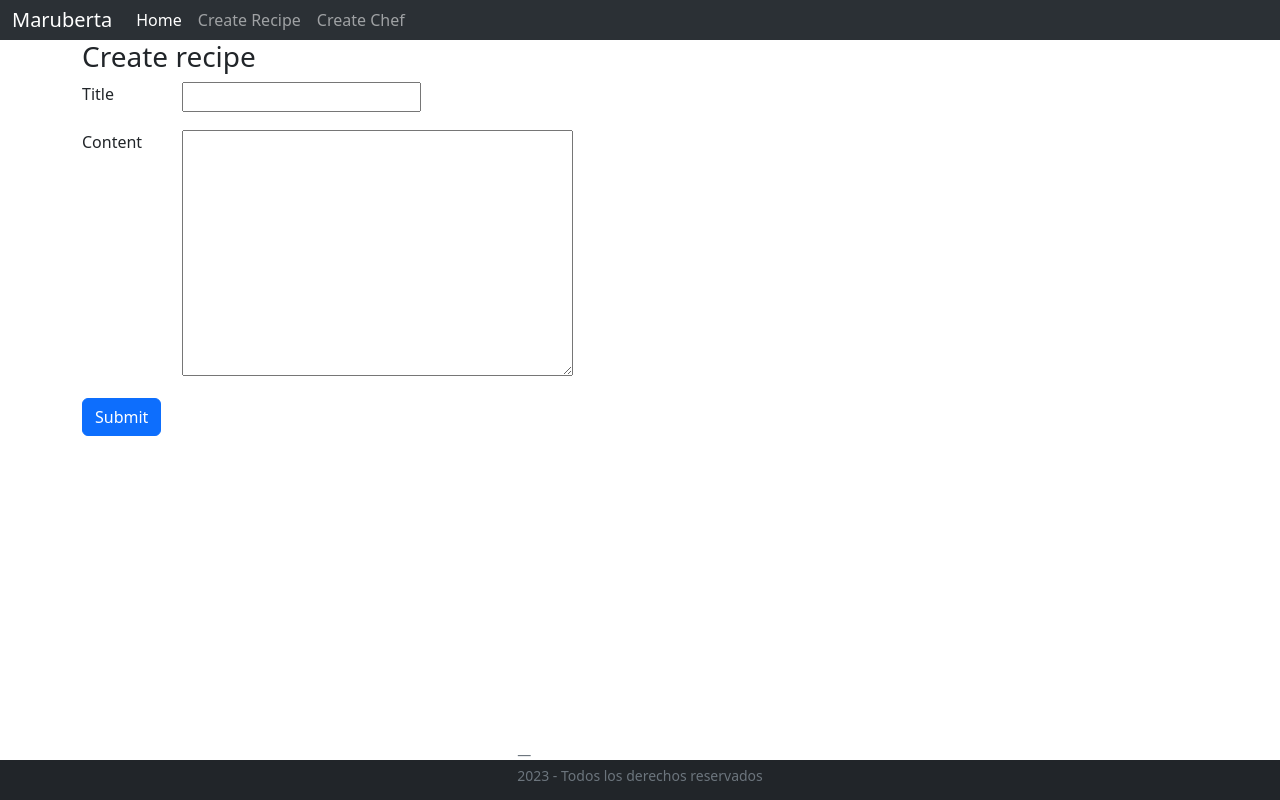
After one commit to emilianonegro/Tercera-pre-entregaNegro, a Django app: page /create-recipe/ in a window 1280 px wide. The commit adds this page. Run offline with Django 4.2, Linux system fonts and the light colour scheme.

```diff
--- a/project/apps/home/admin.py
+++ b/project/apps/home/admin.py
@@ -2,5 +2,5 @@ from django.contrib import admin
 
 from . import models
 
-admin.site.register(models.Post)
-admin.site.register(models.Author)
+admin.site.register(models.Recipe)
+admin.site.register(models.Chef)
--- /dev/null
+++ b/project/apps/home/forms.py
@@ -0,0 +1,12 @@
+from django import forms
+from . import models
+
+class ChefForm(forms.ModelForm):
+ class Meta:
+  model = models.Chef
+  fields = '__all__'
+
+class RecipeForm(forms.ModelForm):
+ class Meta:
+  model = models.Recipe
+  fields = '__all__'
--- a/project/apps/home/models.py
+++ b/project/apps/home/models.py
@@ -1,13 +1,13 @@
 from django.db import models
 
 # Create your models here.
-class Post(models.Model):
+class Recipe(models.Model):
  title = models.CharField(max_length=100)
  content = models.TextField()
  def __str__(self) -> str:
   return self.title
 
-class Author(models.Model):
+class Chef(models.Model):
  name = models.CharField(max_length=100)
  age = models.IntegerField()
 
--- /dev/null
+++ b/project/apps/home/templates/home/base.html
@@ -0,0 +1,22 @@
+<!DOCTYPE html>
+<html lang="es">
+<head>
+    <meta charset="UTF-8">
+    <meta http-equiv="X-UA-Compatible" content="IE=edge">
+    <meta name="viewport" content="width=device-width, initial-scale=1.0">
+    <link href="https://cdn.jsdelivr.net/npm/bootstrap@5.3.0-alpha3/dist/css/bootstrap.min.css" rel="stylesheet" integrity="sha384-KK94CHFLLe+nY2dmCWGMq91rCGa5gtU4mk92HdvYe+M/SXH301p5ILy+dN9+nJOZ" crossorigin="anonymous">
+    <title>Maruberta</title>
+</head>
+<body>
+    {% include 'home/navbar.html' %}
+    <div style="height: 90vh;">
+    {% block content %}
+
+    {% endblock content %}
+    </div>
+    {% include 'home/footer.html' %}
+
+    <script src="https://cdn.jsdelivr.net/npm/@popperjs/core@2.11.7/dist/umd/popper.min.js" integrity="sha384-zYPOMqeu1DAVkHiLqWBUTcbYfZ8osu1Nd6Z89ify25QV9guujx43ITvfi12/QExE" crossorigin="anonymous"></script>
+    <script src="https://cdn.jsdelivr.net/npm/bootstrap@5.3.0-alpha3/dist/js/bootstrap.min.js" integrity="sha384-Y4oOpwW3duJdCWv5ly8SCFYWqFDsfob/3GkgExXKV4idmbt98QcxXYs9UoXAB7BZ" crossorigin="anonymous"></script>
+</body>
+</html>
--- /dev/null
+++ b/project/apps/home/templates/home/create_recipe.html
@@ -0,0 +1,21 @@
+{% extends 'home/base.html' %}
+
+{% block content %}
+    <form class="container" action="" method="post">
+        <h3>Create recipe</h3>
+        <div class="mb-3 d-flex">
+            <label style="width: 100px;" for="{{ form.title.id_for_label }}" class="form-label">Title</label>
+            <div style="width: 500px;">
+                {{ form.title }}
+            </div>
+        </div>
+        <div class="mb-3 d-flex">
+            <label style="width: 100px;" for="{{ form.content.id_for_label }}" class="form-label">Content</label>
+            <div style="width: 10px;">
+                {{ form.content }}
+            </div>
+        </div>
+        {% csrf_token %}
+        <button type="submit" class="btn btn-primary">Submit</button>
+    </form>
+{% endblock content %}
--- /dev/null
+++ b/project/apps/home/templates/home/footer.html
@@ -0,0 +1,3 @@
+<div class="d-flex bg-dark justify-content-center" style="height: 5vh;">
+ <footer class="blockquote-footer"><p>2023 - Todos los derechos reservados</p></footer>
+</div>
--- /dev/null
+++ b/project/apps/home/templates/home/navbar.html
@@ -0,0 +1,21 @@
+<nav class="navbar bg-dark navbar-expand-lg bg-body-tertiary" data-bs-theme="dark" style="height: 5vh;">
+ <div class="container-fluid">
+   <a class="navbar-brand" href="/">Maruberta</a>
+   <button class="navbar-toggler" type="button" data-bs-toggle="collapse" data-bs-target="#navbarNav" aria-controls="navbarNav" aria-expanded="false" aria-label="Toggle navigation">
+     <span class="navbar-toggler-icon"></span>
+   </button>
+   <div class="collapse navbar-collapse" id="navbarNav">
+     <ul class="navbar-nav">
+       <li class="nav-item">
+         <a class="nav-link active" aria-current="page" href="/">Home</a>
+       </li>
+       <li class="nav-item">
+         <a class="nav-link" href="/create-recipe">Create Recipe</a>
+       </li>
+       <li class="nav-item">
+         <a class="nav-link" href="/create-chef">Create Chef</a>
+       </li>
+     </ul>
+   </div>
+ </div>
+</nav>
--- a/project/apps/home/urls.py
+++ b/project/apps/home/urls.py
@@ -3,5 +3,7 @@ from django.urls import path
 from . import views
 
 urlpatterns = [
-    path('', views.index, name='index'),
+    path("", views.index, name="index"),
+    path("create-chef/", views.create_chef, name="create-chef"),
+    path("create-recipe/", views.create_recipe, name="create-recipe"),
 ]
--- a/project/apps/home/views.py
+++ b/project/apps/home/views.py
@@ -1,5 +1,26 @@
-from django.shortcuts import redirect, render
-
+from django.shortcuts import render, redirect
+from . import forms
 
 def index(request):
     return render(request, 'home/index.html')
+
+def create_chef(request):
+    if request.method == "POST":
+        form = forms.ChefForm(request.POST)
+        if form.is_valid():
+            form.save()
+            return redirect("home:index")
+    else:
+        form = forms.ChefForm()
+    return render(request, "home/create_chef.html", {"form": form})
+
+
+def create_recipe(request):
+    if request.method == "POST":
+        form = forms.RecipeForm(request.POST)
+        if form.is_valid():
+            form.save()
+            return redirect("home:index")
+    else:
+        form = forms.RecipeForm()
+    return render(request, "home/create_recipe.html", {"form": form})
```
Also changed, not shown: project/apps/home/templates/home/create_chef.html (added, +17 -0 lines), project/apps/home/templates/home/index.html (+11 -12 lines), project/config/settings.py (+7 -1 lines), project/apps/home/migrations/0001_initial.py, project/static/pexels-jane-doan-979310.jpg (added), project/static/pexels-max-rahubovskiy-6508357.jpg (added).
